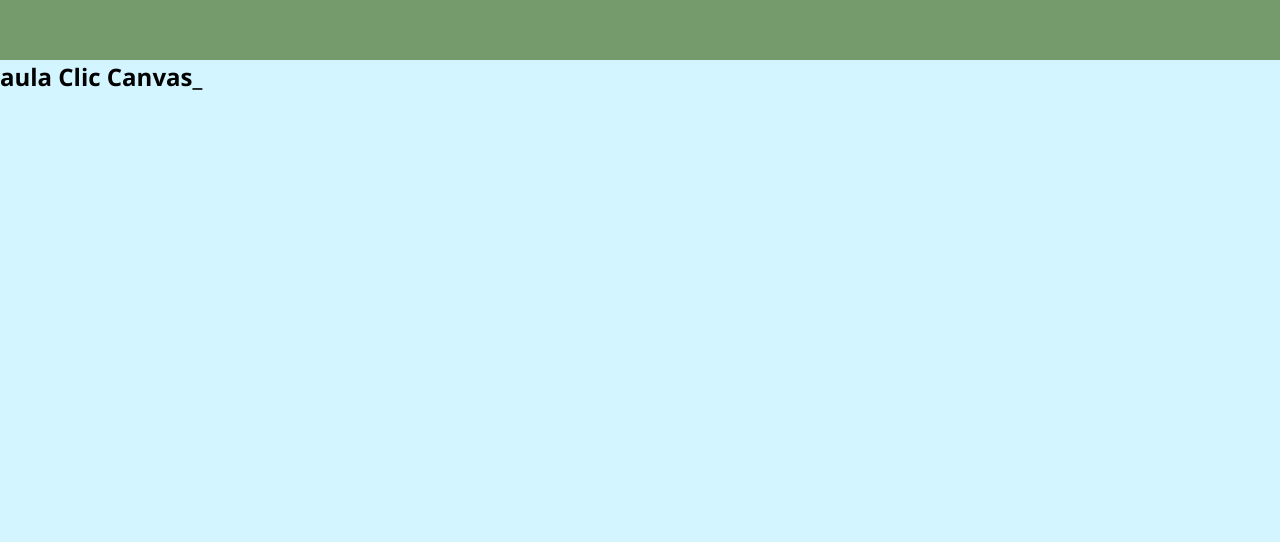
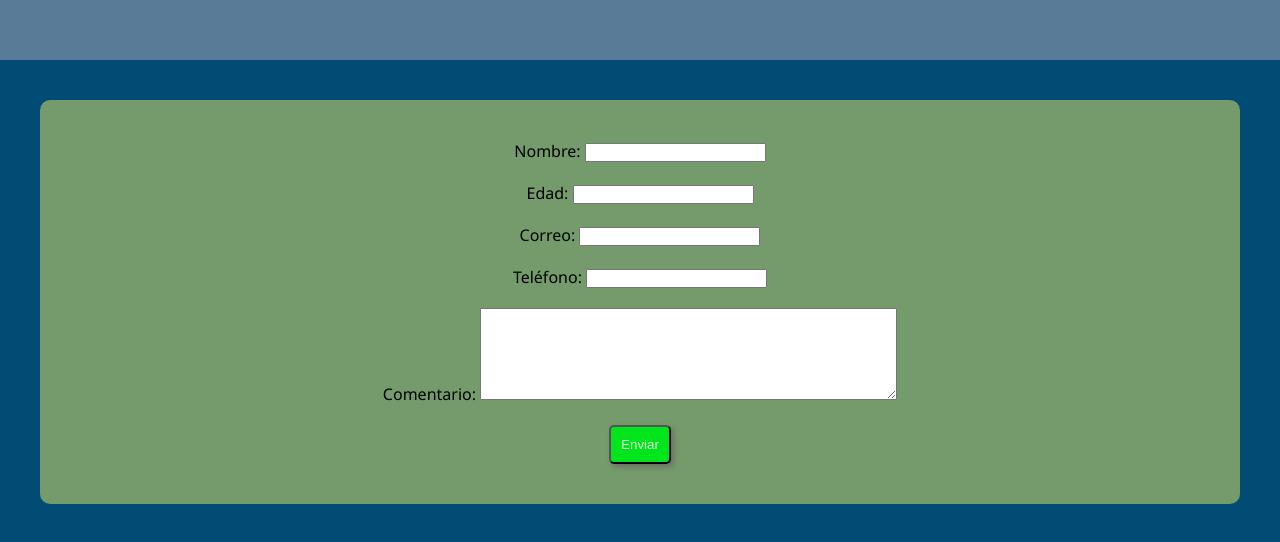
Before and after one commit to ghectorg/MicroProyecto, a plain HTML site: page index.html in a window 1280 px wide. Shown: the part 2972-3514 px from the top of the page. Before the commit the page ends 3065 px from the top, so only its background shows below. Drawn offline with Linux system fonts and the light colour scheme.

Commit message:
se acabo la hora

```diff
--- a/index.html
+++ b/index.html
@@ -115,9 +115,23 @@
     </section>
     <section id="skills">
       <div class="mySkills"><canvas id="mySkills" width="500px" height="300px">Este es una grafica con canva</canvas></div>
-      <h1>aula Clic Canvas_</h1>
     </section>
-    <section id="contactMe"></section>
+    <section id="contactMe">
+      <form name="formulario" method="get">
+
+        <p><label>Nombre: <input type="text" name="nombre" required/></label></p>
+        <p><label>Edad: <input type="text" name="edad" required/></label></p>
+        <p><label>Correo: <input type="email" name="correo" required /></label></p>
+        <p><label>Teléfono: <input type="tel" name="telefono" required></label></p>
+        <p><label>Comentario:
+        <textarea
+              name="texto"
+              cols="50"
+              rows="6"
+              spellcheck="false"></textarea></label></p>
+        <p><input id="button" type="submit" value="Enviar" /></p>
+      </form>
+    </section>
     <script src="./main.js"></script>
   </body>
 </html>
--- a/main.js
+++ b/main.js
@@ -56,3 +56,5 @@ function iniciar() {
   canvas.clearRect(120, 120, 80, 80);
 }
 window.addEventListener("load", iniciar);
+
+//EVENTOS Y FUNCIONES PARA FORMULARIO
--- a/styles.css
+++ b/styles.css
@@ -223,5 +223,38 @@ body {
   margin-top: 100px;
   position: relative;
   min-height: 100vh;
+  background-color: var(--fiveColor);
+}
+
+/*ESTILOS PARA MOSTRAR cONTACT*/
+#contactMe {
+  display: flex;
+  flex-wrap: wrap;
+  align-items: center;
+  padding: 20px;
+  position: relative;
+  min-height: 50vh;
+  background-color: var(--fourColor);
+}
+#contactMe form {
+  padding: 20px;
+  margin: 20px;
+  border-radius: 10px;
+  width: 100%;
   background-color: var(--twoColor);
 }
+#contactMe form > p {
+  display: flex;
+  justify-content: center;
+  margin: 20px;
+  align-items: center;
+}
+#button {
+  text-align: center;
+  padding: 10px;
+  background-color: var(--oneColor);
+  box-shadow: 3px 3px 5px rgba(100, 100, 100, 0.7);
+  border-radius: 5px;
+  color: var(--threeColor);
+  font: bold 16px;
+}
```
